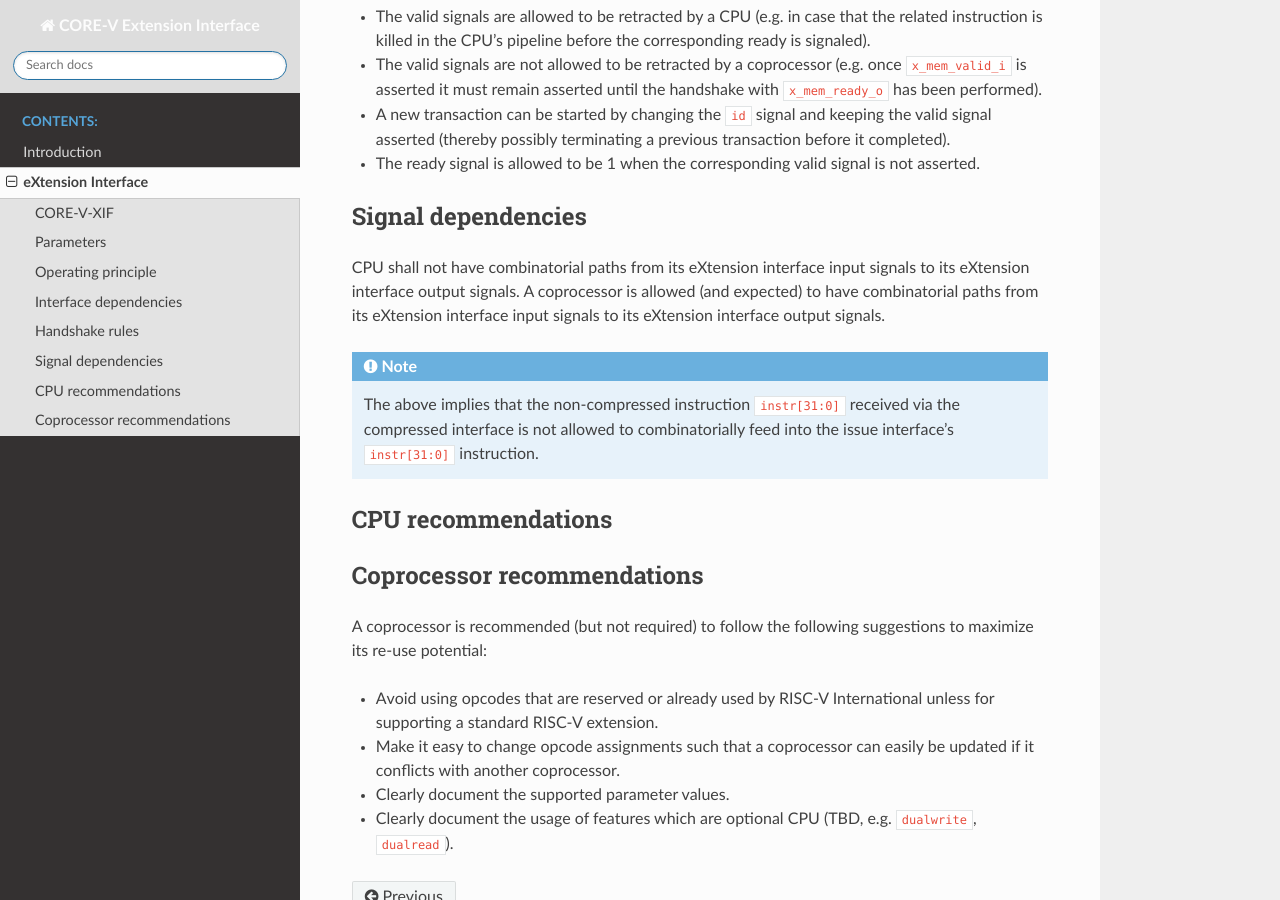
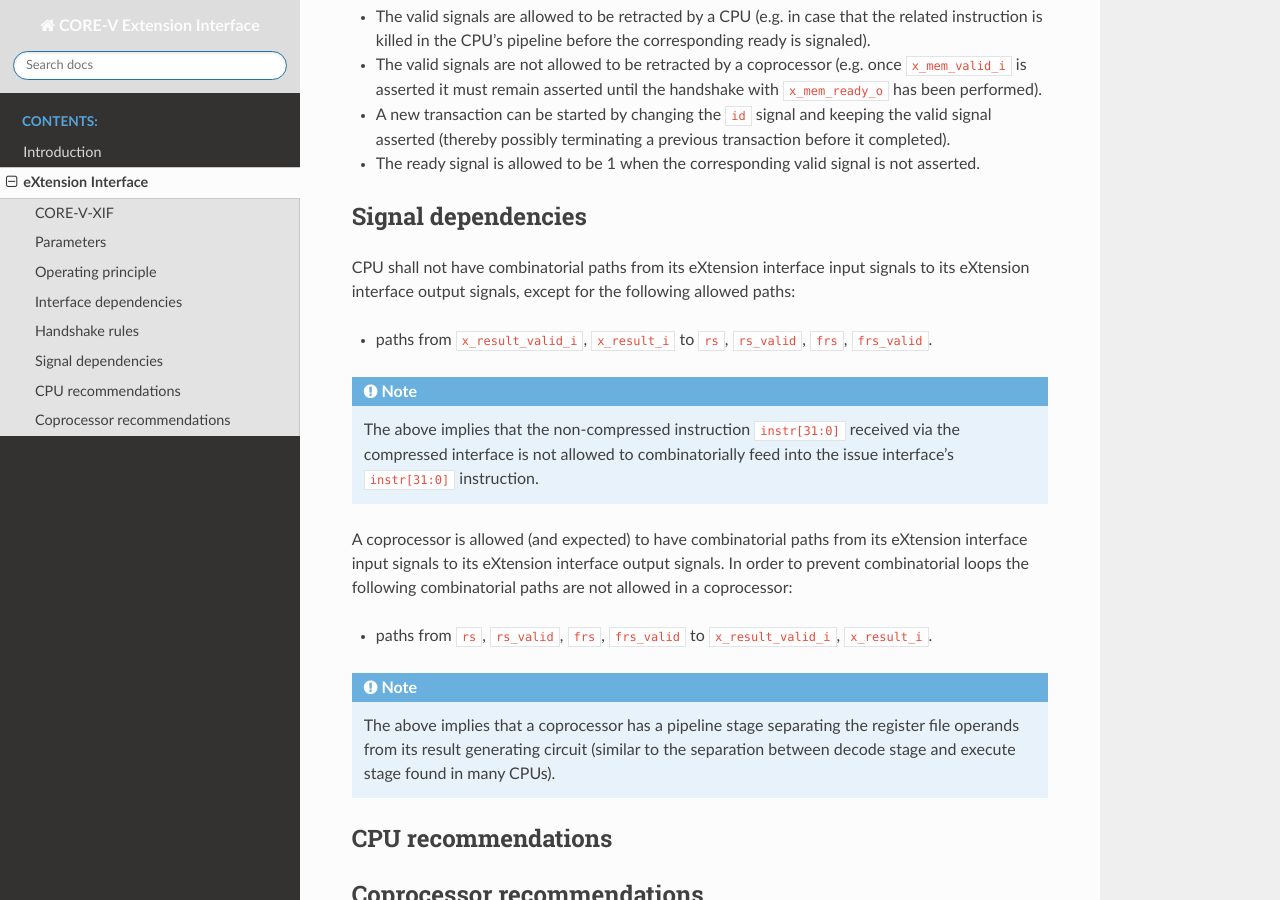
Before and after one commit to openhwgroup/core-v-xif, a Sphinx documentation site: the page built from docs/source/x_ext.rst, in a window 1280 px wide and 900 px high, scrolled down 14787 px. Built offline with Sphinx 7.4.7 and the Read the Docs theme 2.0.0, drawn with Linux system fonts in a browser that asks for light colours.

Commit message:
Changed combinatorial path rules to enable register file bypass in the CPU; this is driven by the 40X pipeline architecture
Signed-off-by: Arjan Bink <Arjan.Bink@silabs.com>

```diff
--- a/docs/source/x_ext.rst
+++ b/docs/source/x_ext.rst
@@ -625,13 +625,23 @@ Specifically note the following:
 Signal dependencies
 -------------------
 
-|processor| shall not have combinatorial paths from its eXtension interface input signals to its eXtension interface output signals. A |coprocessor| is allowed (and expected) to
-have combinatorial paths from its eXtension interface input signals to its eXtension interface output signals.
+|processor| shall not have combinatorial paths from its eXtension interface input signals to its eXtension interface output signals, except for the following allowed paths:
+
+* paths from ``x_result_valid_i``, ``x_result_i`` to ``rs``, ``rs_valid``, ``frs``, ``frs_valid``.
 
 .. note::
 
    The above implies that the non-compressed instruction ``instr[31:0]`` received via the compressed interface is not allowed
    to combinatorially feed into the issue interface's ``instr[31:0]`` instruction.
+
+A |coprocessor| is allowed (and expected) to have combinatorial paths from its eXtension interface input signals to its eXtension interface output signals. In order to prevent combinatorial loops the following combinatorial paths are not allowed in a |coprocessor|:
+
+* paths from ``rs``, ``rs_valid``, ``frs``, ``frs_valid`` to ``x_result_valid_i``, ``x_result_i``.
+
+.. note::
+
+   The above implies that a |coprocessor| has a pipeline stage separating the register file operands from its result generating circuit (similar to
+   the separation between decode stage and execute stage found in many CPUs).
 
 CPU recommendations
 -------------------
```
